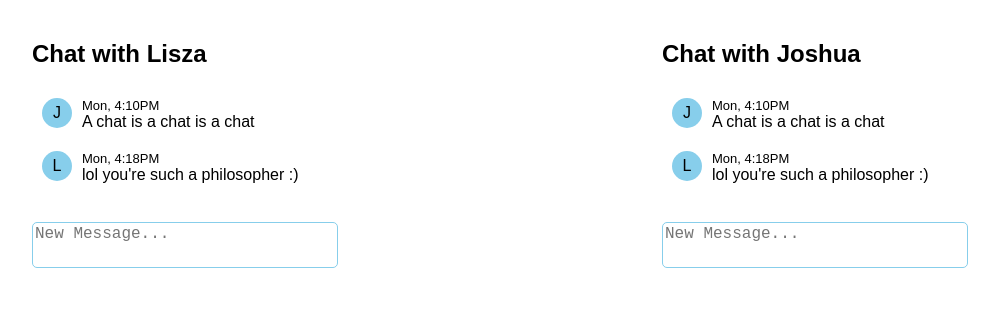
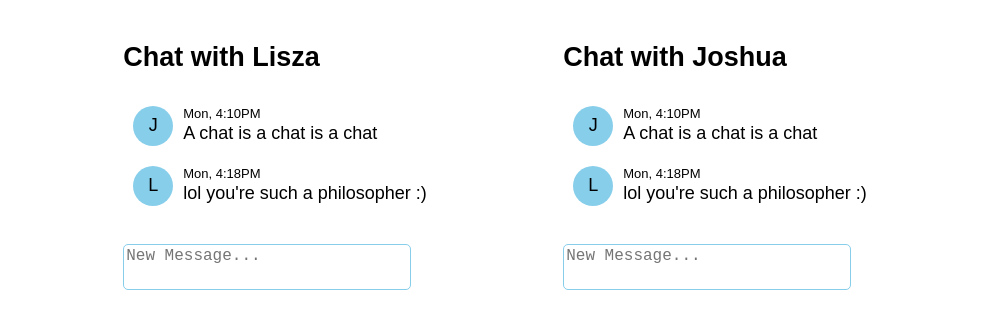
Before and after one commit to lisza/littlechat, a React (Create React App) app: page / in a window 1280 px wide. Shown: the top 328 px of the page, without its empty margins (140-1139 px from the left). Built offline with nearby package versions, Linux system fonts and the light colour scheme.

Commit message:
Minor style fixes

```diff
--- a/src/App.css
+++ b/src/App.css
@@ -1,5 +1,5 @@
 .App {
-  margin: 20px;
+  margin: 10px;
 }
 
 @media screen and (min-width: 550px) {
@@ -8,5 +8,8 @@
     grid-template-columns: 1fr 1fr;
     grid-gap: 20px;
     justify-items: center;
+    font-size: 18px;
+    margin: 20px auto;
+    max-width: 860px;
   }
 }
--- a/src/components/Message.css
+++ b/src/components/Message.css
@@ -25,6 +25,13 @@
   grid-row: 1 / -1;
 }
 
+@media screen and (min-width: 550px) {
+  .Message-author {
+    height: 30px;
+    width: 30px;
+  }
+}
+
 .Message-date {
   font-size: small;
 }
--- a/src/components/NewMessage.js
+++ b/src/components/NewMessage.js
@@ -18,7 +18,7 @@ class NewMessage extends Component {
     render() {
       const style = {
         height: 'auto',
-        width: '300px',
+        width: '90%',
         minHeight: '40px',
         fontSize: '16px',
         resize: 'none',
```
